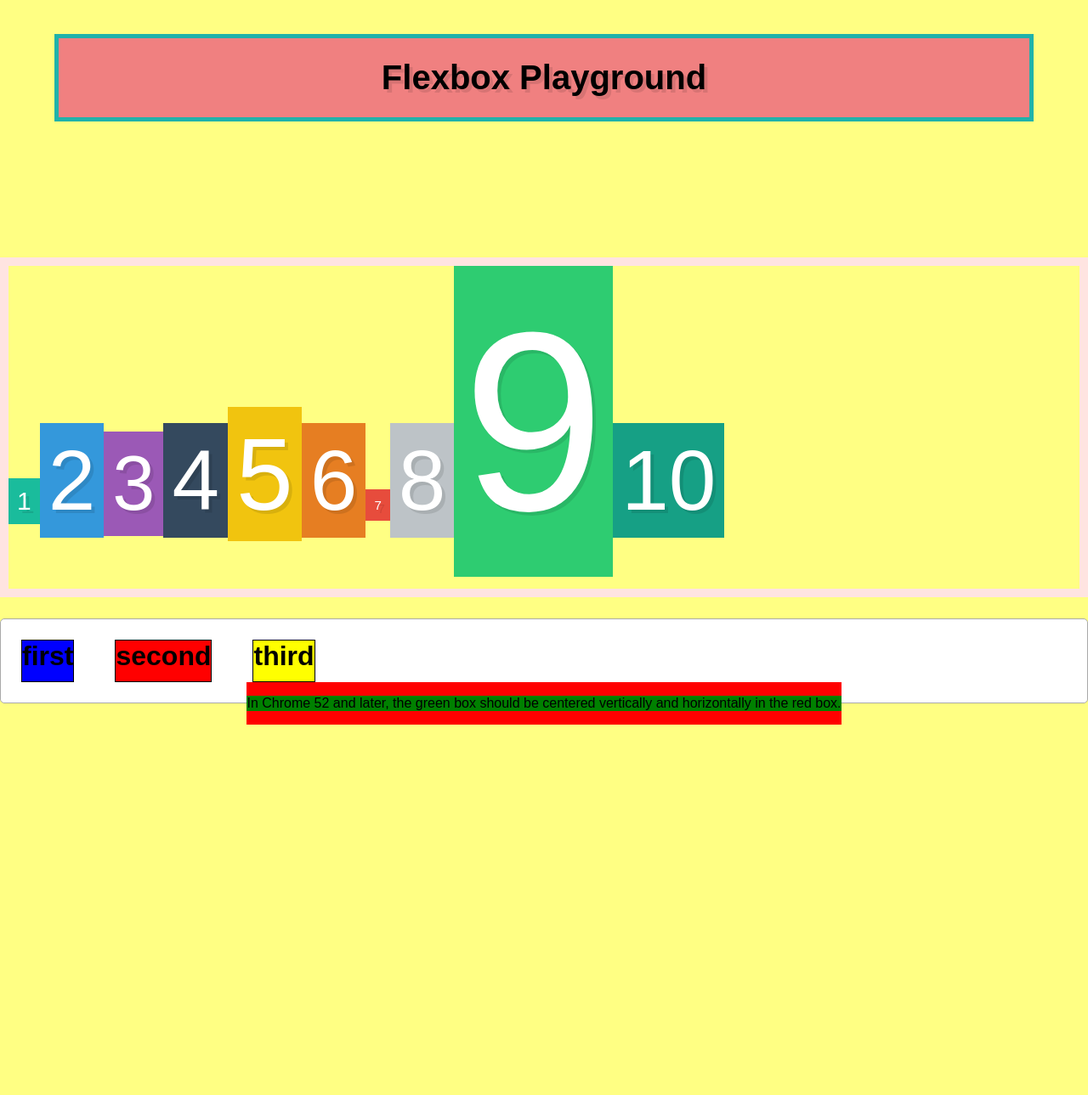
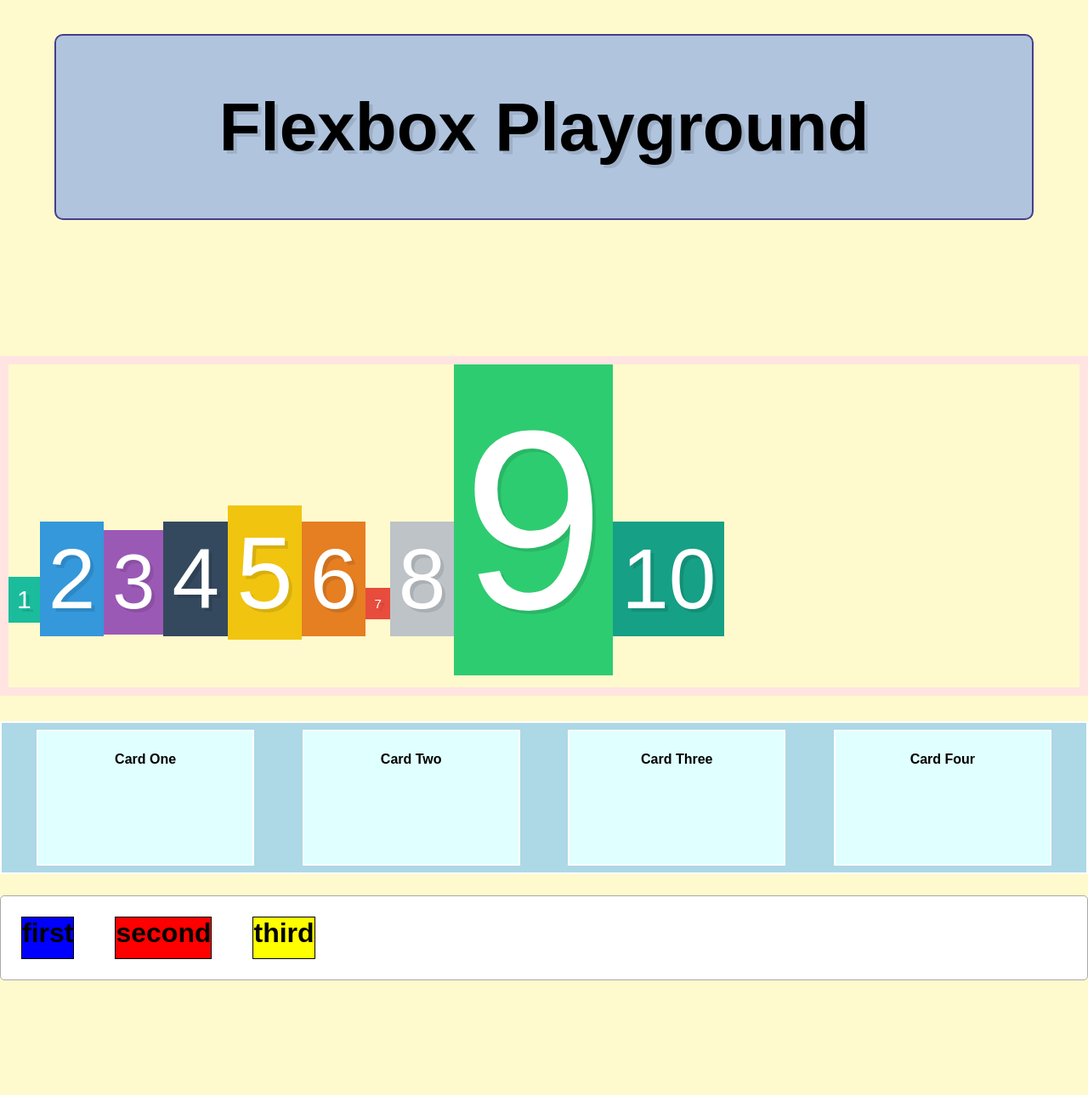
Before and after one commit to mlars84/flexbox-learnin, a website: page src/index.html in a window 1280 px wide. Shown: the top 1289 px of the page at 85% size. Drawn offline with Linux system fonts and the light colour scheme.

Commit message:
playing with cards

```diff
--- a/src/index.html
+++ b/src/index.html
@@ -9,7 +9,7 @@
 </head>
 <body>
   <header class="header">
-    Flexbox Playground
+    <h1>Flexbox Playground</h1>
   </header>
   <div class=container>
     <div class="box box1">1</div>
@@ -24,18 +24,29 @@
     <div class="box box10">10</div>
   </div>
 
+  <div class="centered">
+    <section class="cards">
+      <article class="card card1">
+        <p>Card One</p>
+      </article>
+      <article class="card card2">
+        <p>Card Two</p>
+      </article>
+      <article class="card card3">
+        <p>Card Three</p>
+      </article>
+      <article class="card card4">
+        <p>Card Four</p>
+      </article>
+    </section>
+  </div>
+
   <div class="items">
     <h1 class="item item1">first</h1>
     <h1 class="item item2">second</h1>
     <h1 class="item item3">third</h1>
   </div>
 
-  <div class="pooptainer">
-    <div class="red">
-      <p class="green">In Chrome 52 and later, the green box should be centered vertically and horizontally in the red box.</p>
-    </div>
-  </div>
-  <br><br><br><br><br><br><br><br>
   <footer class="footer">
     Footer by mlars . . .
   </footer>
--- a/src/style.css
+++ b/src/style.css
@@ -13,16 +13,18 @@ input[type=reset],input[type=submit]{-webkit-appearance:button;cursor:pointer;}b
   text-shadow:4px 4px 0 rgba(0,0,0,0.1);
   font-weight: bold;
   margin: 5vh 5vw 20vh 5vw;
-  border: 5px solid lightseagreen;
-  background: lightcoral;
-  padding: 3vh 0 3vh 0;
+  border: 2px solid darkslateblue;
+  border-radius: 10px;
+  background: lightsteelblue;
+  padding: 1vh 0 1vh 0;
 }
 
 body {
-  background: rgb(255, 255, 131);
+  background: lemonchiffon;
 }
 
 
+/* flexbox.io stuff */
 /* Some default styles to make each box visible */
 .box {
   color:white;
@@ -70,7 +72,37 @@ body {
 .box9 {
   font-size: 300px;
 }
+/* end flexbox.io stuff */
 
+
+/* https://getflywheel.com/layout/how-to-use-flexbox-to-create-a-modern-card-design-layout/ */
+.cards {
+  display: flex;
+  justify-content: space-around;
+  border: 2px solid white;
+  background: lightblue;
+  margin-top: 30px;
+  padding: 1vh 1vw 1vh 1vw;
+}
+
+.card {
+  border: 2px solid white;
+  background: lightcyan;
+  padding: 1vh 1vw 1vh 1vw;
+  font-family: Arial, Helvetica, sans-serif;
+  font-weight: bold;
+  flex-basis: 20vw;
+  text-align: center;
+  min-height: 20vh;
+}
+
+.card2 {
+}
+
+/* end how-to-use-flexbox-to-create-a-modern-card-design-layout */
+
+
+/* muckin' around on my own */
 .items {
   display: flex;
   flex-direction: row;
@@ -105,24 +137,8 @@ body {
   margin: .75em;
 }
 
-.pooptainer {
-  display: flex;
-  align-items: center;
-  justify-content: center;
-}
 
-.pooptainer > * {
-  position: absolute;
-}
-
-.red {
-  background: red;
-}
-
-.green {
-  background: green;
-}
-
+/* just a footer for fun */
 .footer {
   display: flex;
   align-items: center;
```
